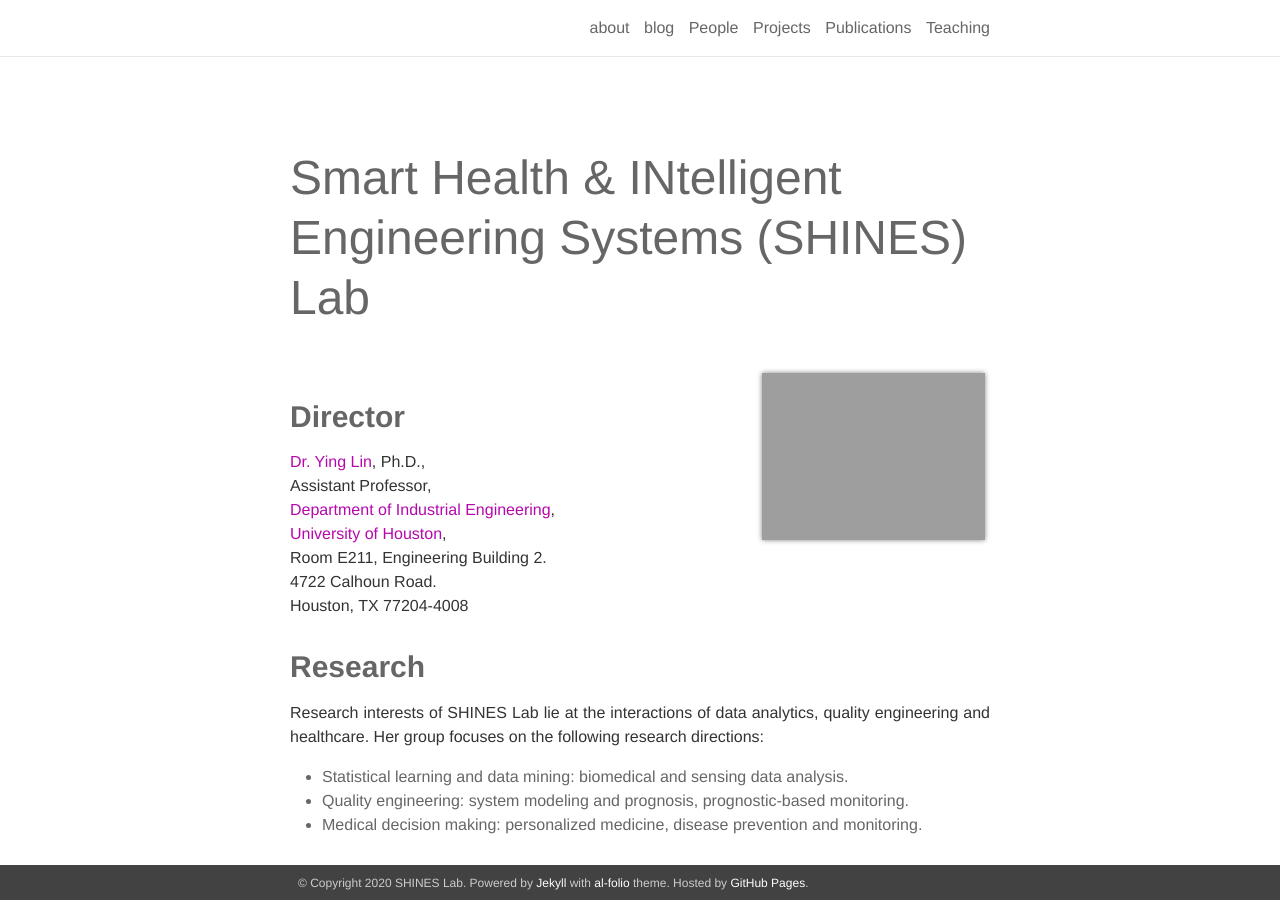
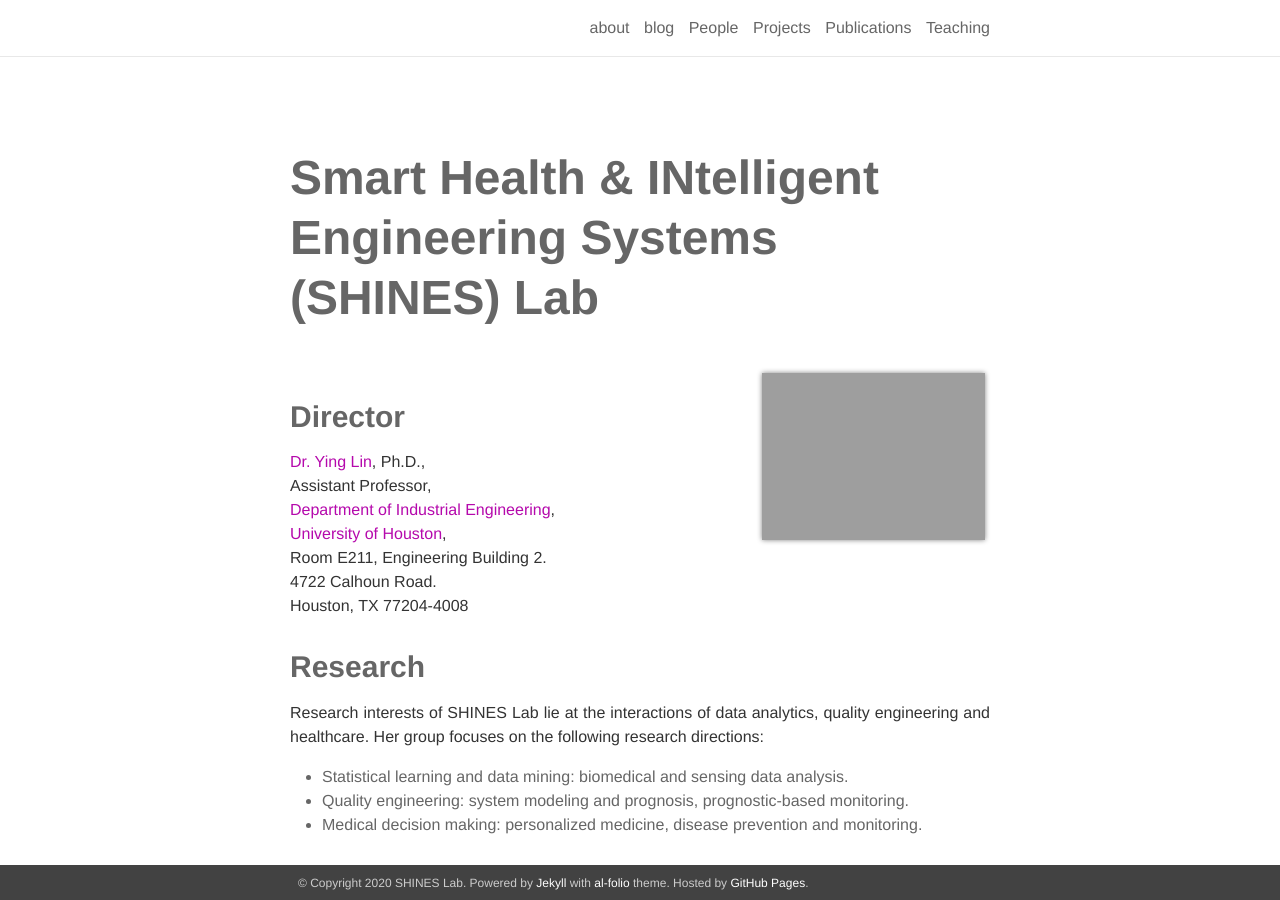
Before and after one commit to shines-lab/shines-lab.github.io, a Jekyll site: the page built from _pages/about.md, in a window 1280 px wide and 900 px high. Built offline with Jekyll 4.4.1, drawn with Linux system fonts in a browser that asks for light colours; nearby versions of some CDN libraries.

```diff
--- a/_pages/about.md
+++ b/_pages/about.md
@@ -1,7 +1,7 @@
 ---
 layout: about
 permalink: /
-title: <h1>Smart Health & INtelligent Engineering Systems (SHINES) Lab</h1>
+title: <h1><b>Smart Health & INtelligent Engineering Systems (SHINES) Lab</b></h1>
 profile:
   align: right
   image: WechatIMG7514.jpeg
```
